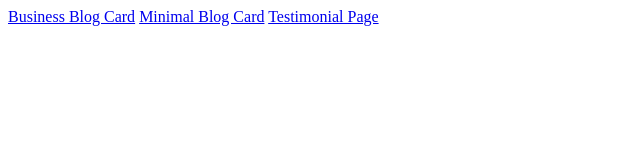
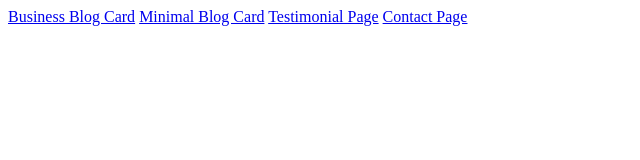
Before and after one commit to jeeknowme/Minimal-Blog-Card, a plain HTML site: page index.html in a window 1280 px wide. Shown: the whole page, without its empty margins (0-640 px from the left). Drawn offline with Linux system fonts and the light colour scheme.

Commit message:
Added contact page link on homepage

```diff
--- a/index.html
+++ b/index.html
@@ -9,5 +9,6 @@
     <a href="./Business Blog Card/index.html">Business Blog Card</a>
     <a href="./Minimal Blog Card/index.html">Minimal Blog Card</a>
     <a href="./Testimonial Page/index.html">Testimonial Page</a>
+    <a href="./Contact Page/index.html">Contact Page</a>
   </body>
 </html>
```
